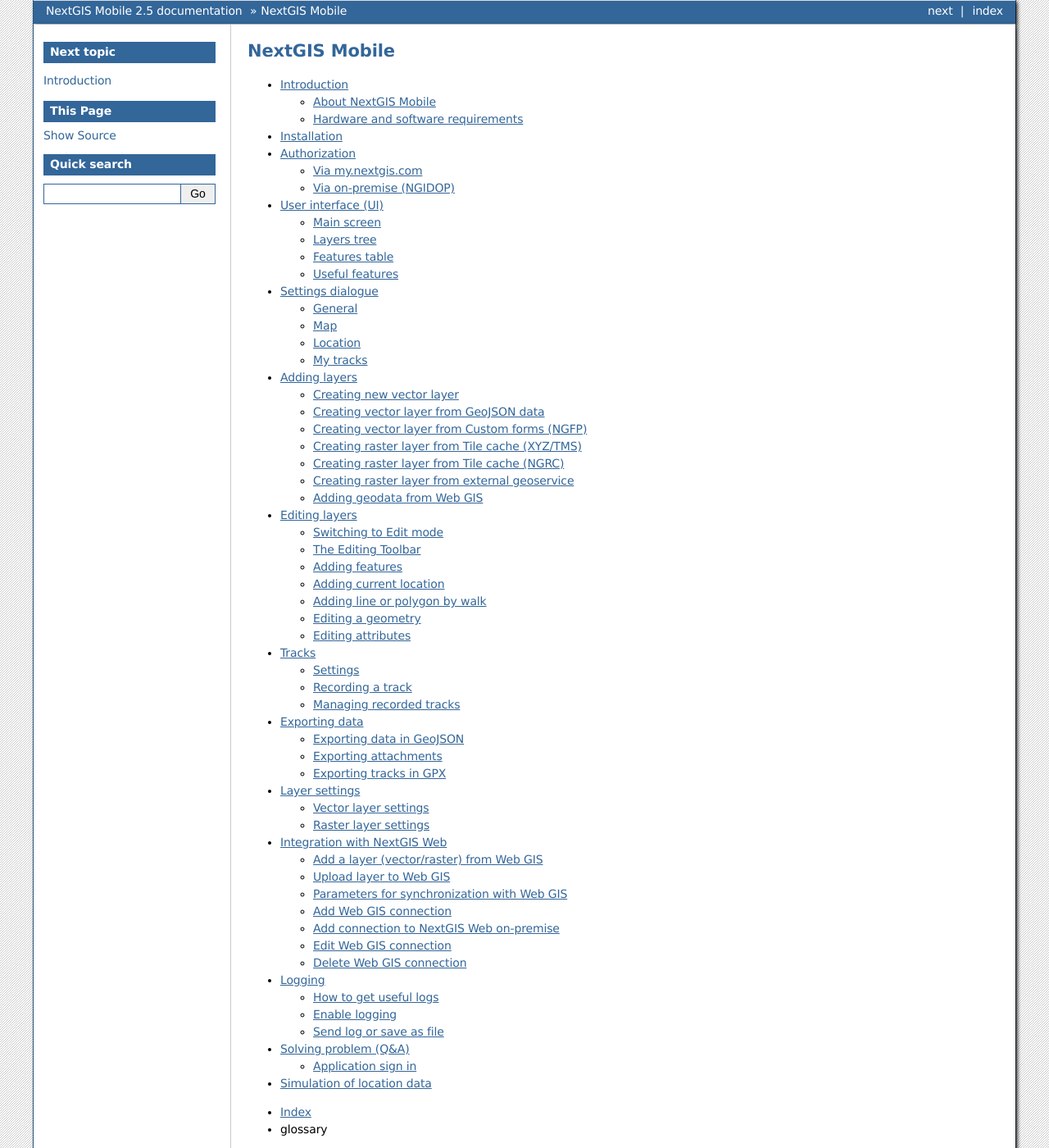
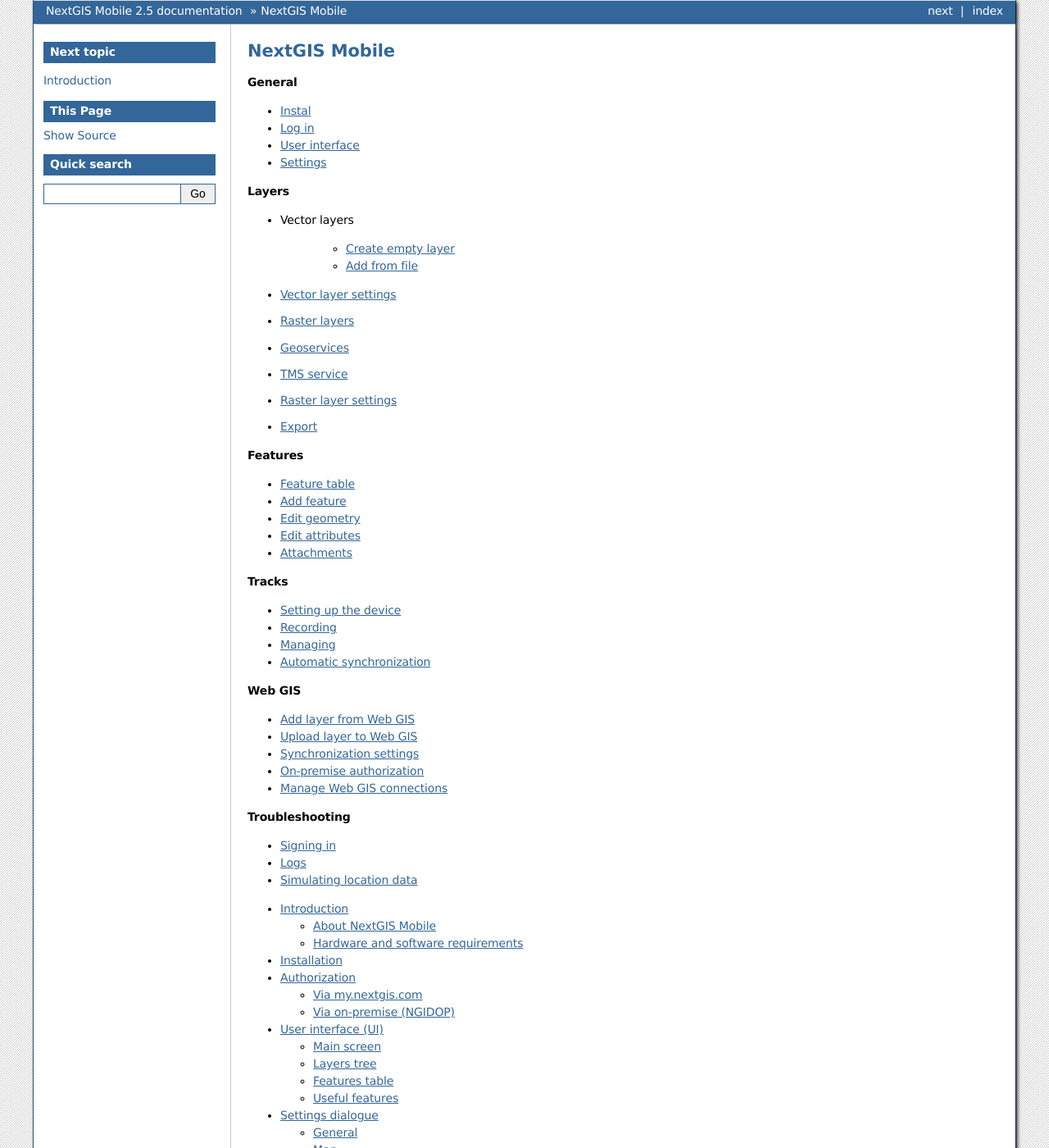
Before and after one commit to nextgis/docs_ngmobile, a Sphinx documentation site: the page built from source/index.rst, in a window 1280 px wide and 1400 px high. Shown: the whole window at 82% size. Built offline with Sphinx 7.4.7, drawn with Linux system fonts in a browser that asks for light colours; formulas are drawn with MathJax 3.

Commit message:
custom toc index.rst

```diff
--- a/source/index.rst
+++ b/source/index.rst
@@ -5,6 +5,69 @@
 
 NextGIS Mobile
 ==============================
+
+**General**
+
+* `Instal  <https://docs.nextgis.com/docs_ngmobile/source/install.html>`_
+* `Log in <https://docs.nextgis.com/docs_ngmobile/source/auth.html>`_
+* `User interface <https://docs.nextgis.com/docs_ngmobile/source/main.html>`_
+* `Settings <https://docs.nextgis.com/docs_ngmobile/source/settings.html>`_
+
+**Layers**
+
+* Vector layers
+
+   * `Create empty layer <https://docs.nextgis.com/docs_ngmobile/source/load_geodata.html#ngmobile-create-vector>`_
+   * `Add from file <https://docs.nextgis.com/docs_ngmobile/source/load_geodata.html#geojson>`_
+
+* `Vector layer settings <https://docs.nextgis.com/docs_ngmobile/source/layer_settings.html#ngmobile-vector-layer-settings>`_
+* `Raster layers <https://docs.nextgis.com/docs_ngmobile/source/load_geodata.html#ngrc>`_
+* `Geoservices <https://docs.nextgis.com/docs_ngmobile/source/load_geodata.html#ngmobile-add-geoservice>`_
+* `TMS service <https://docs.nextgis.com/docs_ngmobile/source/load_geodata.html#xyz-tms>`_
+* `Raster layer settings <https://docs.nextgis.com/docs_ngmobile/source/layer_settings.html#ngmobile-raster-layer-settings>`_
+* `Export <https://docs.nextgis.com/docs_ngmobile/source/share.html>`_
+
+**Features**
+
+* `Feature table <https://docs.nextgis.com/docs_ngmobile/source/main.html#ngmobile-attributes-table>`_
+* `Add feature <https://docs.nextgis.com/docs_ngmobile/source/editing.html>`_
+* `Edit geometry <https://docs.nextgis.com/docs_ngmobile/source/editing.html#ngmobile-edit-geometry>`_
+* `Edit attributes <https://docs.nextgis.com/docs_ngmobile/source/editing.html#ngmobile-edit-geometry>`_
+* `Attachments <https://docs.nextgis.com/docs_ngmobile/source/share.html#ngmobile-export-attachments>`_
+
+**Tracks**
+
+* `Setting up the device <https://docs.nextgis.com/docs_ngmobile/source/tracks.html#tracks-settings>`_
+* `Recording <https://docs.nextgis.com/docs_ngmobile/source/tracks.html#ngmobile-record-tracks>`_
+* `Managing <https://docs.nextgis.com/docs_ngmobile/source/tracks.html#ngmobile-manage-tracks>`_
+* `Automatic synchronization <https://docs.nextgis.com/docs_ngmobile/source/settings.html#ngmobile-settings-tracks>`_
+
+
+**Web GIS**
+
+* `Add layer from Web GIS <https://docs.nextgis.com/docs_ngmobile/source/ngw_integration.html#ngmobile-add-layer-webgis>`_
+* `Upload layer to Web GIS <https://docs.nextgis.com/docs_ngmobile/source/ngw_integration.html#ngmobile-upload>`_
+* `Synchronization settings  <https://docs.nextgis.com/docs_ngmobile/source/ngw_integration.html#ngmobile-synchronization-layer-webgis>`_
+* `On-premise authorization <https://docs.nextgis.com/docs_ngmobile/source/ngw_integration.html#nextgis-web>`_
+* `Manage Web GIS connections <https://docs.nextgis.com/docs_ngmobile/source/ngw_integration.html#ngmobile-change-account>`_
+
+**Troubleshooting**
+
+* `Signing in <https://docs.nextgis.com/docs_ngmobile/source/faq_ngmobile.html#ngmobile-change-passwords>`_
+* `Logs <https://docs.nextgis.com/docs_ngmobile/source/log.html#ngmobile-logs-steps>`_
+* `Simulating location data <https://docs.nextgis.com/docs_ngmobile/source/mock_location.html>`_
+
+
+
+
+
+
+
+
+
+
+
+
 
 .. toctree::
    :maxdepth: 2
```
